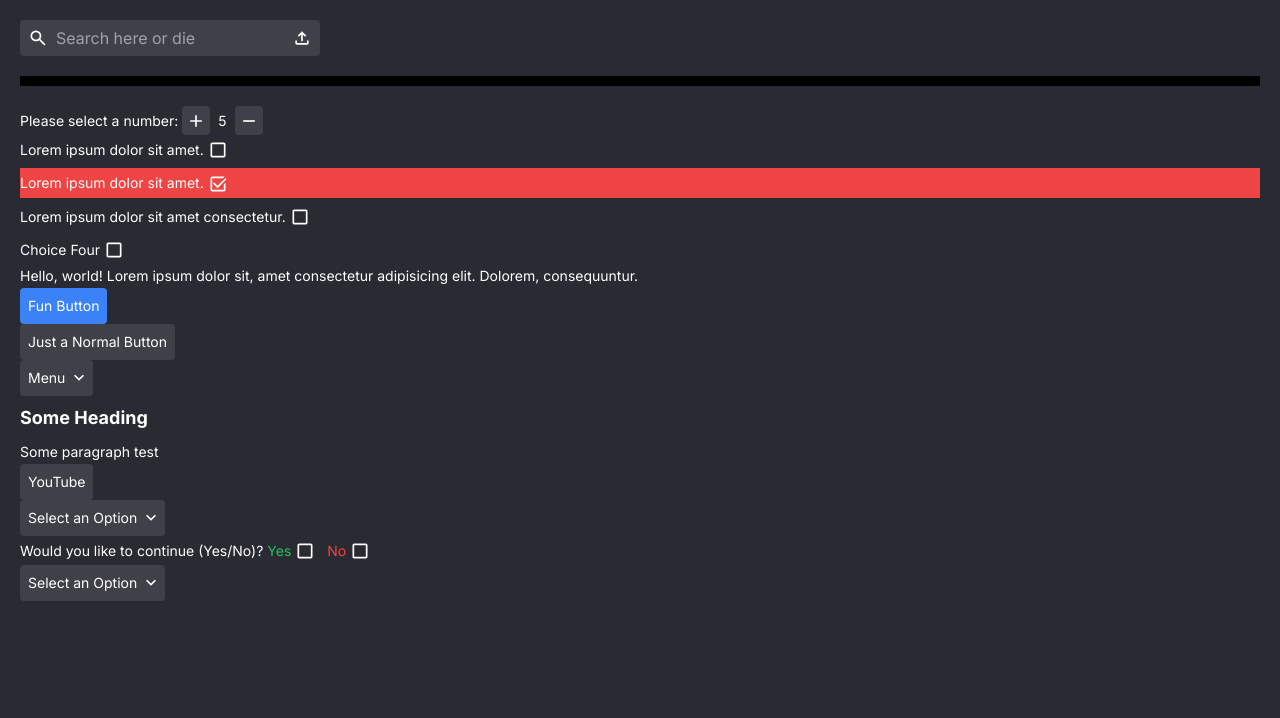
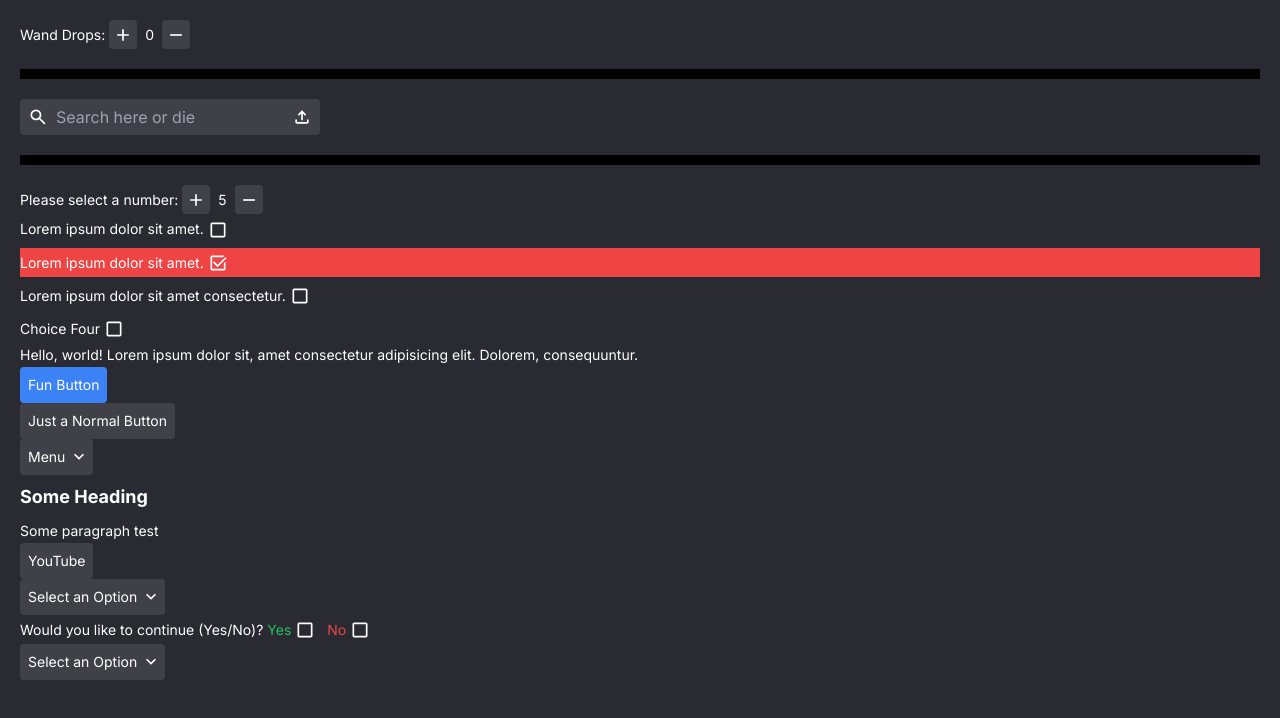
Before and after one commit to william-horn/team-maker, a Next.js app: page / in a window 1280 px wide. Shown: the top 718 px of the page. Built offline with nearby package versions, Linux system fonts and the light colour scheme.

Commit message:
style adjustments

```diff
--- a/components/ClientComponent.jsx
+++ b/components/ClientComponent.jsx
@@ -20,6 +20,19 @@ const ClientComponent = ({ children }) => {
   return (
     <div className="p-5">
 
+      <Text className={{ self: "inline" }}>Wand Drops: </Text>
+      <Quantifier
+      className={{self: "inline-flex"}}
+      increment={1}
+      defaultValue={0}
+      upperLimit={100000}
+      lowerLimit={-100000}
+      />
+
+      <div className="h-[10px] my-5 w-full bg-black"></div>
+
+
+      {/* // !default search bar styles to these settings below */}
       <SearchBar
       placeholder="Search here or die"
       leftIcon="/icons/search_icon.svg"
```
